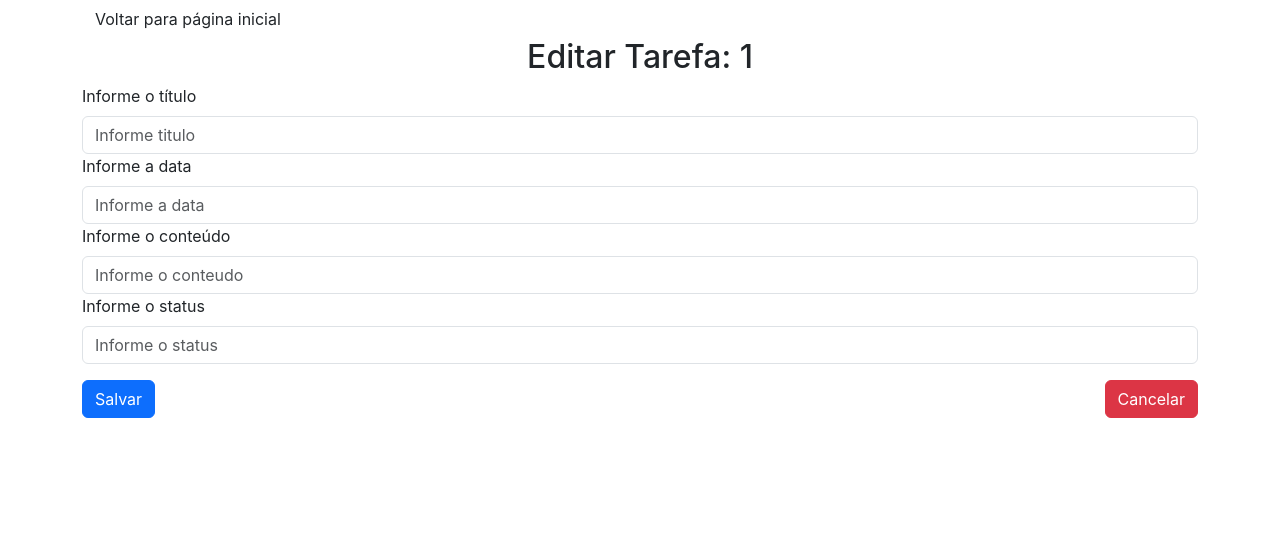
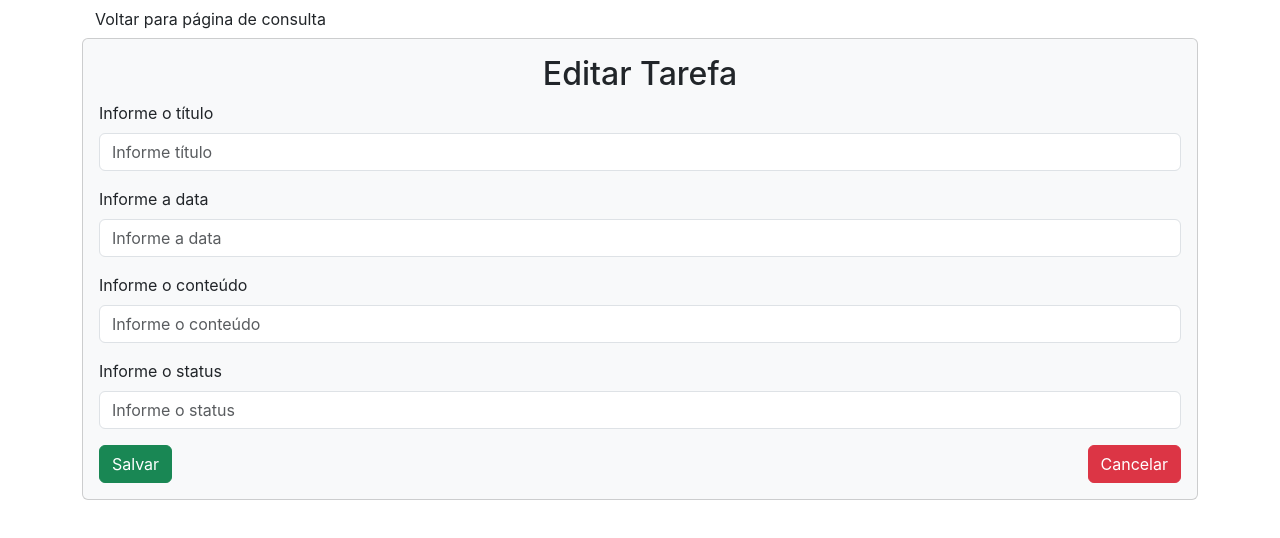
Before and after one commit to alexiacorrea/TrabFinalVS, a React (Create React App) app: page /tarefas/editar/1 in a window 1280 px wide. Shown: the top 538 px of the page. Built offline with nearby package versions, Linux system fonts and the light colour scheme; no server answers.

Commit message:
Update edicao.js

```diff
--- a/src/componentes/edicao.js
+++ b/src/componentes/edicao.js
@@ -1,88 +1,97 @@
-import { useEffect, useState } from 'react'
-import { useParams } from 'react-router-dom'
-import { Link } from 'react-router-dom';
+import { useEffect, useState } from 'react';
+import { useParams, Link } from 'react-router-dom';
 
-export default function Edicao(){
-    const [titulo, setTitulo] = useState('')
-    const [data, setData] = useState('')
-    const [conteudo, setConteudo] = useState('')
-    const [status, setStatus] = useState('')
+export default function Edicao() {
+    const [titulo, setTitulo] = useState('');
+    const [data, setData] = useState('');
+    const [conteudo, setConteudo] = useState('');
+    const [status, setStatus] = useState('');
 
-    const { idTarefa } = useParams()
+    const { idTarefa } = useParams();
 
-    function salvar(){
-        let obj= {titulo, data, conteudo, status}
-      fetch(`http://localhost:8080/tarefas/${idTarefa}`,
-      {
-        method:'PUT',
-        headers: {'Content-Type':'application/json'},
+    function salvar() {
+        let obj = { titulo, data, conteudo, status };
+        fetch(`http://localhost:8080/tarefas/${idTarefa}`, {
+            method: 'PUT',
+            headers: { 'Content-Type': 'application/json' },
             body: JSON.stringify(obj)
         })
         .then(x => alert('Tarefa editada com sucesso!'))
     }
 
-    useEffect(()=>{
+    useEffect(() => {
         fetch(`http://localhost:8080/tarefas/${idTarefa}`)
         .then(data => data.json())
         .then(response => {
-        setTitulo(response.titulo)
-        setData(response.data)
-        setConteudo(response.conteudo)
-        setStatus(response.status)
-      })
-    },[])
+            setTitulo(response.titulo);
+            setData(response.data);
+            setConteudo(response.conteudo);
+            setStatus(response.status);
+        });
+    }, [idTarefa]);
 
-
-    return(
-        <div className="container"><Link to="/">
-        <button className="btn" data-bs-toggle="button">Voltar para página inicial</button>
-    </Link><br></br>
-            <h2 className="text-center">Editar Tarefa: {idTarefa} </h2>
-            <label className="form-label">Informe o título</label>
+    return (
+        <div className="container">
+            <Link to="/tarefas/consultar">
+                <button className="btn" data-bs-toggle="button">Voltar para página de consulta</button>
+            </Link>
+            <div className="card bg-light">
+                <div className="card-body">
+                    <h2 className="card-title text-center">Editar Tarefa</h2>
+                    <form>
+                        <div className="mb-3">
+                            <label htmlFor="titulo" className="form-label">Informe o título</label>
                             <input
+                                id="titulo"
                                 className="form-control"
                                 type="text"
-              placeholder="Informe titulo"
+                                placeholder="Informe título"
                                 value={titulo}
                                 onChange={txt => setTitulo(txt.target.value)}
                             />
-
-            <label className="form-label">Informe a data</label>
+                        </div>
+                        <div className="mb-3">
+                            <label htmlFor="data" className="form-label">Informe a data</label>
                             <input
+                                id="data"
                                 className="form-control"
                                 type="text"
                                 placeholder="Informe a data"
                                 value={data}
                                 onChange={txt => setData(txt.target.value)}
                             />
-
-            <label className="form-label">Informe o conteúdo</label>
+                        </div>
+                        <div className="mb-3">
+                            <label htmlFor="conteudo" className="form-label">Informe o conteúdo</label>
                             <input
+                                id="conteudo"
                                 className="form-control"
                                 type="text"
-               placeholder="Informe o conteudo"
+                                placeholder="Informe o conteúdo"
                                 value={conteudo}
                                 onChange={txt => setConteudo(txt.target.value)}
                             />
-
-            <label className="form-label">Informe o status</label>
+                        </div>
+                        <div className="mb-3">
+                            <label htmlFor="status" className="form-label">Informe o status</label>
                             <input
+                                id="status"
                                 className="form-control"
                                 type="text"
                                 placeholder="Informe o status"
                                 value={status}
                                 onChange={txt => setStatus(txt.target.value)}
                             />
-
+                        </div>
                         <div className="mt-3 d-flex justify-content-between">
-                <button
-                     onClick={salvar}
-                     className="btn btn-primary">
-                      Salvar</button>
+                            <button onClick={salvar} className="btn btn-success">Salvar</button>
                             <Link to="/tarefas/consultar">
                                 <button className="btn btn-danger">Cancelar</button>
                             </Link>
                         </div>
+                    </form>
                 </div>
-    )
+            </div>
+        </div>
+    );
 }
```
Lines whose indentation alone changed are shown as unchanged.
